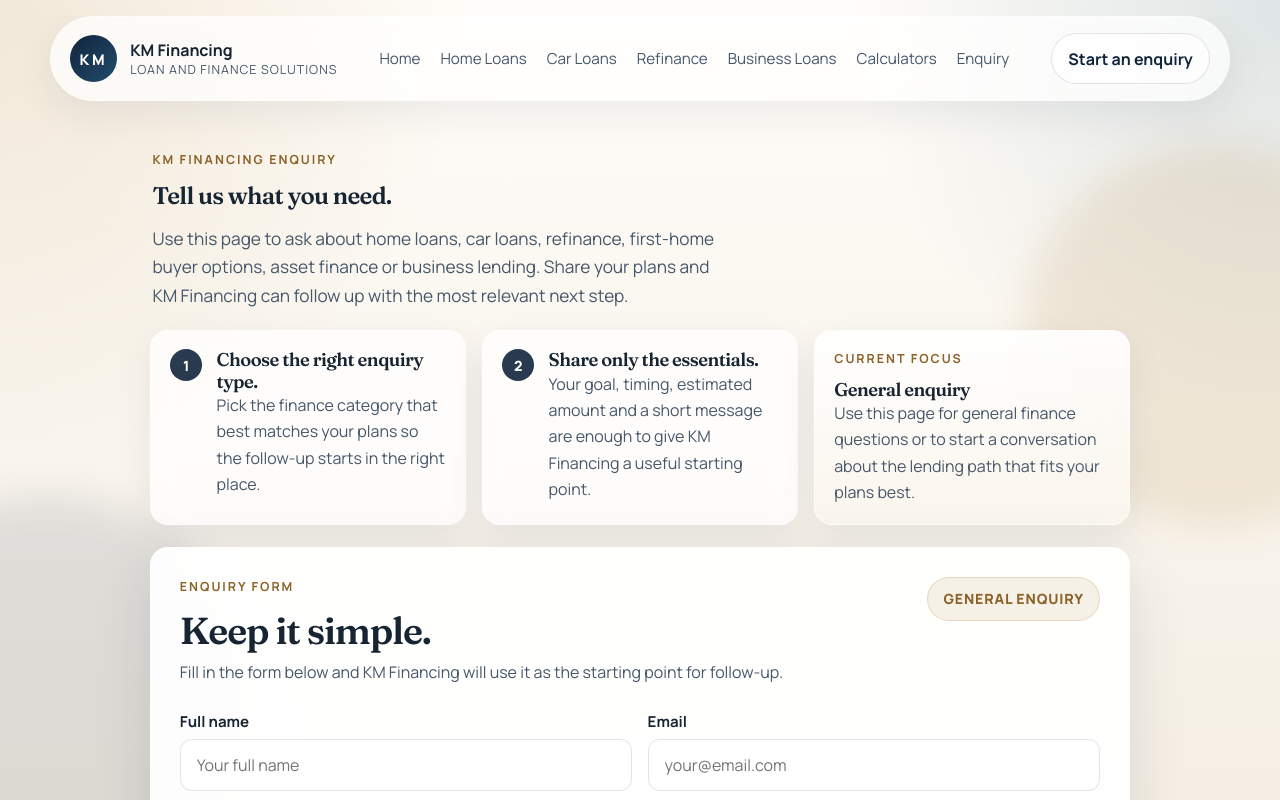
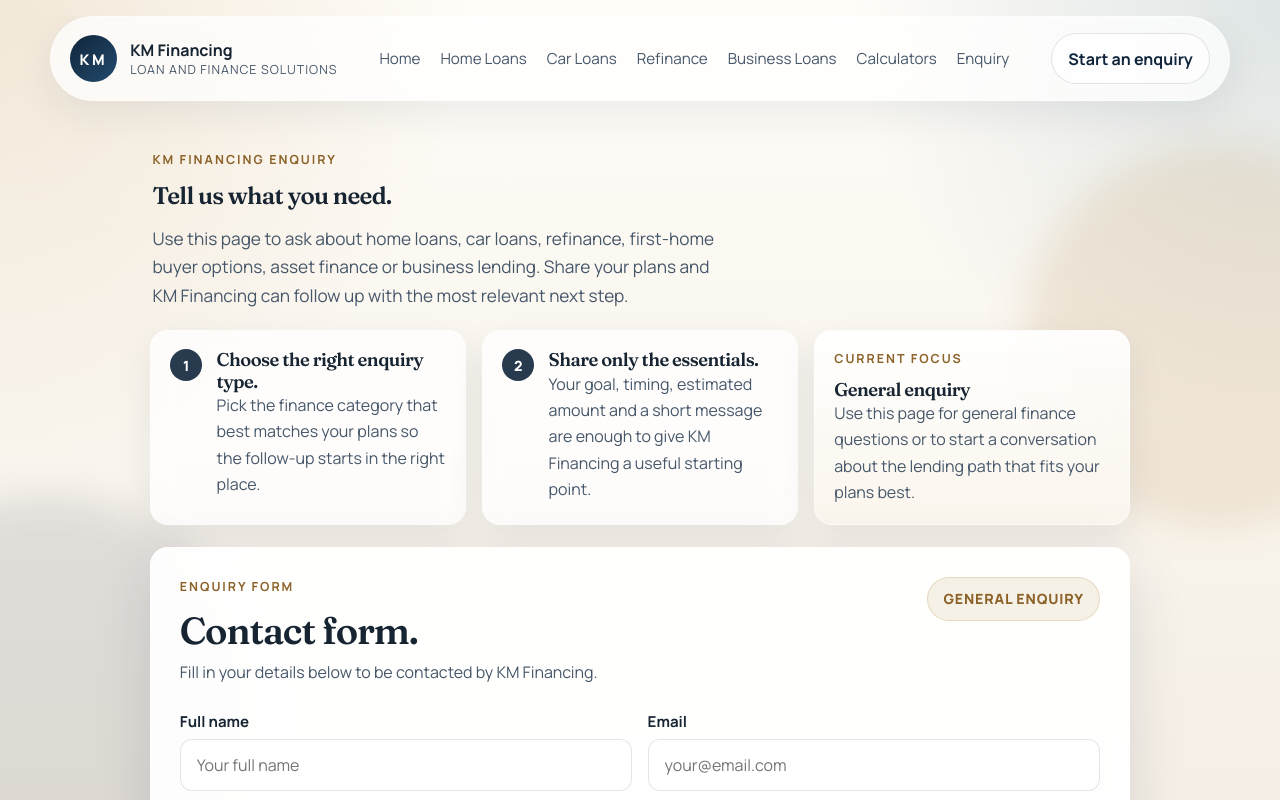
Before and after one commit to bigkdddddddd/Home-loan-website-new, a Next.js app: page /enquiry in a window 1280 px wide. Shown: the top 800 px of the page. Built offline with nearby package versions, Linux system fonts and the light colour scheme.

Commit message:
Refine enquiry form heading copy

```diff
--- a/app/enquiry/page.tsx
+++ b/app/enquiry/page.tsx
@@ -107,11 +107,8 @@ export default async function EnquiryPage({ searchParams }: EnquiryPageProps) {
         <div className="enquiry-page__form-header">
           <div>
             <p className="eyebrow">Enquiry form</p>
-            <h2>Keep it simple.</h2>
-            <p>
-              Fill in the form below and KM Financing will use it as the
-              starting point for follow-up.
-            </p>
+            <h2>Contact form.</h2>
+            <p>Fill in your details below to be contacted by KM Financing.</p>
           </div>
           <div className="enquiry-page__focus-badge">{activeEnquiryLabel}</div>
         </div>
```
